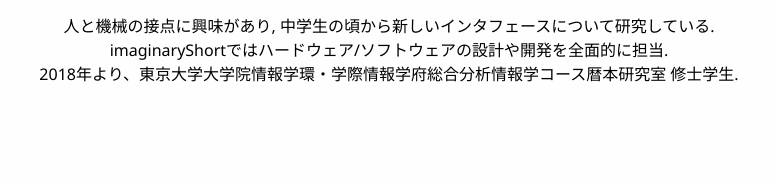
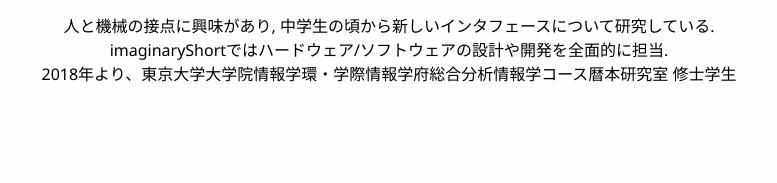
Before and after one commit to imaginaryShort/web, a plain HTML site: page profiles/yuki.html in a window 1280 px wide. Shown: the part 346-529 px from the top of the page, 251-1028 px from the left. Drawn offline with Linux system fonts and the light colour scheme.

```diff
--- a/profiles/yuki.html
+++ b/profiles/yuki.html
@@ -31,7 +31,7 @@
             <p>
             人と機械の接点に興味があり, 中学生の頃から新しいインタフェースについて研究している.<br>
             imaginaryShortではハードウェア/ソフトウェアの設計や開発を全面的に担当.<br>
-            2018年より、東京大学大学院情報学環・学際情報学府総合分析情報学コース暦本研究室 修士学生.<br>
+            2018年より、東京大学大学院情報学環・学際情報学府総合分析情報学コース暦本研究室 修士学生<br>
             </p>
           </div>
         </div>
```
